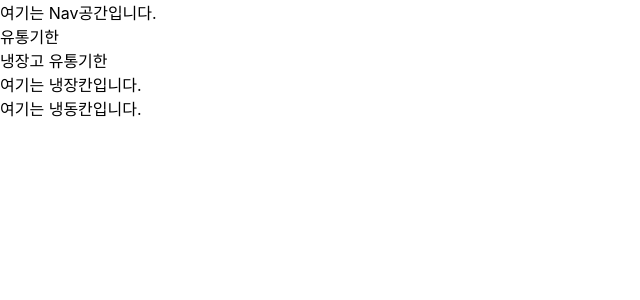
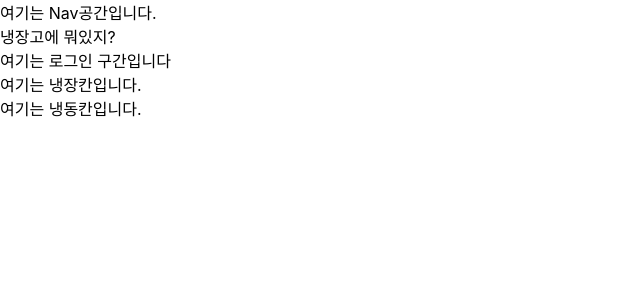
Before and after one commit to davidpark216/FridgeCheck, a React (Create React App) app in the folder fridecheck/: page / in a window 1280 px wide. Shown: the top 300 px of the page, without its empty margins (0-640 px from the left). Built offline with nearby package versions, Linux system fonts and the light colour scheme.

Commit message:
add login function and delete 유통기한 text

```diff
--- a/fridecheck/src/App.tsx
+++ b/fridecheck/src/App.tsx
@@ -1,13 +1,19 @@
 import React, { useState, useEffect } from "react";
 import styled from "styled-components";
-import { ColdStorage, FrozenStorage, Nav } from "./components";
+import { ColdStorage, FrozenStorage, Nav, Login } from "./components";
 
 function App() {
+  const [loginPage, setLoginPage] = useState<boolean>(false);
+
+  const handleLoginClick = () => {
+    setLoginPage(true);
+  };
   return (
     <Wrap>
-      <Nav />
-      <div>유통기한</div>
-      <div className="head">냉장고 유통기한</div>
+      <Nav handleLoginClick={handleLoginClick} />
+
+      <div className="head">냉장고에 뭐있지?</div>
+      <Login loginPage={loginPage} />
       <ColdStorage />
       <FrozenStorage />
     </Wrap>
```
